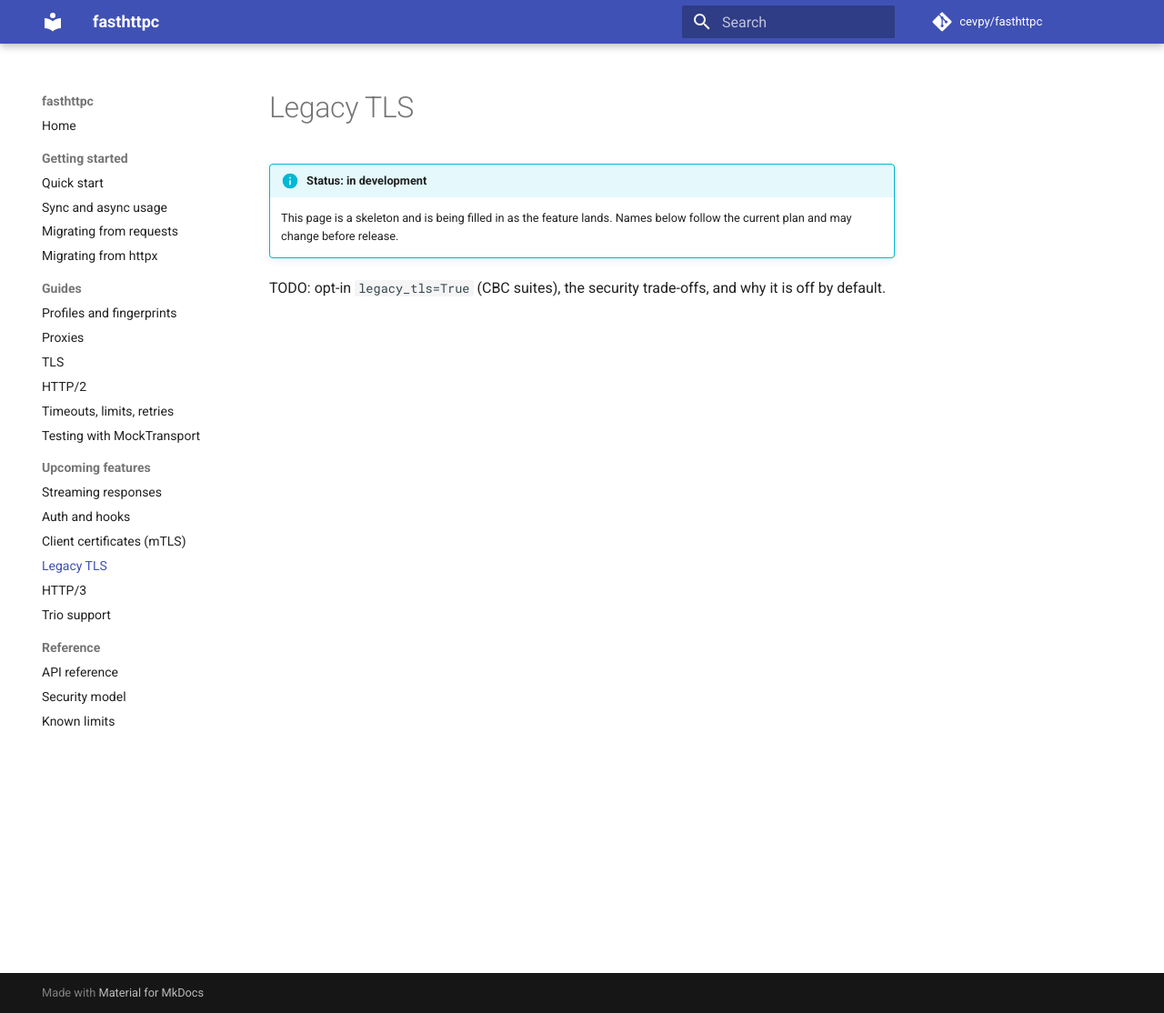
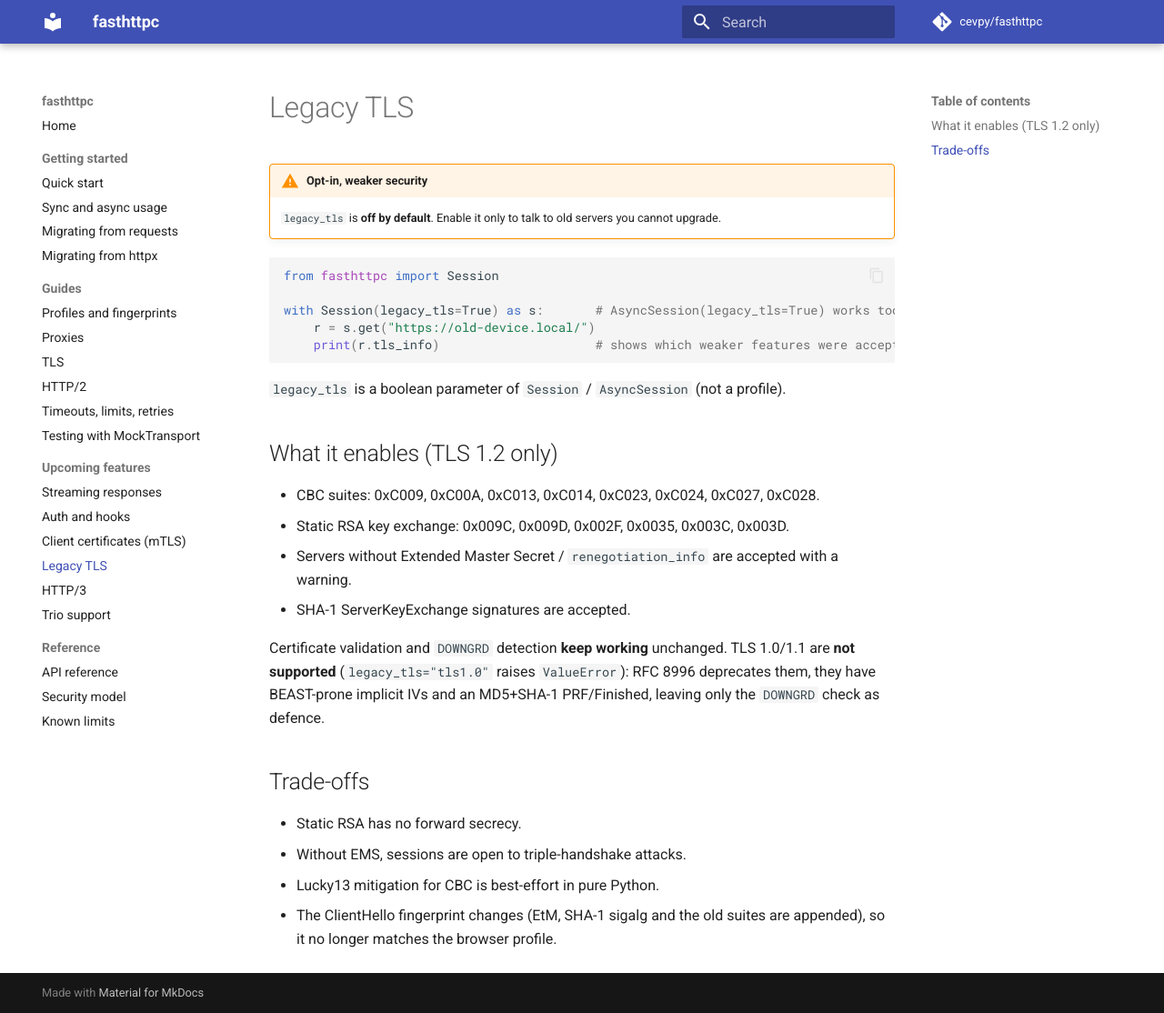
Before and after one commit to bu-ra34/fasthttpc, an MkDocs documentation site: the page built from docs/features/legacy-tls.md, in a window 1280 px wide and 1114 px high. Shown: the whole window at 91% size. Built offline with MkDocs 1.6.1 and Material for MkDocs 9.7.7, drawn with Linux system fonts in a browser that asks for light colours; comment, search, counter and statistics services are not loaded.

Commit message:
Dokümantasyon: legacy_tls sayfası dolduruldu

````diff
--- a/docs/features/legacy-tls.md
+++ b/docs/features/legacy-tls.md
@@ -1,7 +1,36 @@
 # Legacy TLS
 
-!!! info "Status: in development"
-    This page is a skeleton and is being filled in as the feature lands.
-    Names below follow the current plan and may change before release.
+!!! warning "Opt-in, weaker security"
+    `legacy_tls` is **off by default**. Enable it only to talk to old servers
+    you cannot upgrade.
 
-TODO: opt-in `legacy_tls=True` (CBC suites), the security trade-offs, and why it is off by default.
+```python
+from fasthttpc import Session
+
+with Session(legacy_tls=True) as s:       # AsyncSession(legacy_tls=True) works too
+    r = s.get("https://old-device.local/")
+    print(r.tls_info)                     # shows which weaker features were accepted
+```
+
+`legacy_tls` is a boolean parameter of `Session` / `AsyncSession` (not a profile).
+
+## What it enables (TLS 1.2 only)
+
+- CBC suites: 0xC009, 0xC00A, 0xC013, 0xC014, 0xC023, 0xC024, 0xC027, 0xC028.
+- Static RSA key exchange: 0x009C, 0x009D, 0x002F, 0x0035, 0x003C, 0x003D.
+- Servers without Extended Master Secret / `renegotiation_info` are accepted
+  with a warning.
+- SHA-1 ServerKeyExchange signatures are accepted.
+
+Certificate validation and `DOWNGRD` detection **keep working** unchanged.
+TLS 1.0/1.1 are **not supported** (`legacy_tls="tls1.0"` raises `ValueError`):
+RFC 8996 deprecates them, they have BEAST-prone implicit IVs and an MD5+SHA-1
+PRF/Finished, leaving only the `DOWNGRD` check as defence.
+
+## Trade-offs
+
+- Static RSA has no forward secrecy.
+- Without EMS, sessions are open to triple-handshake attacks.
+- Lucky13 mitigation for CBC is best-effort in pure Python.
+- The ClientHello fingerprint changes (EtM, SHA-1 sigalg and the old suites are
+  appended), so it no longer matches the browser profile.
````
